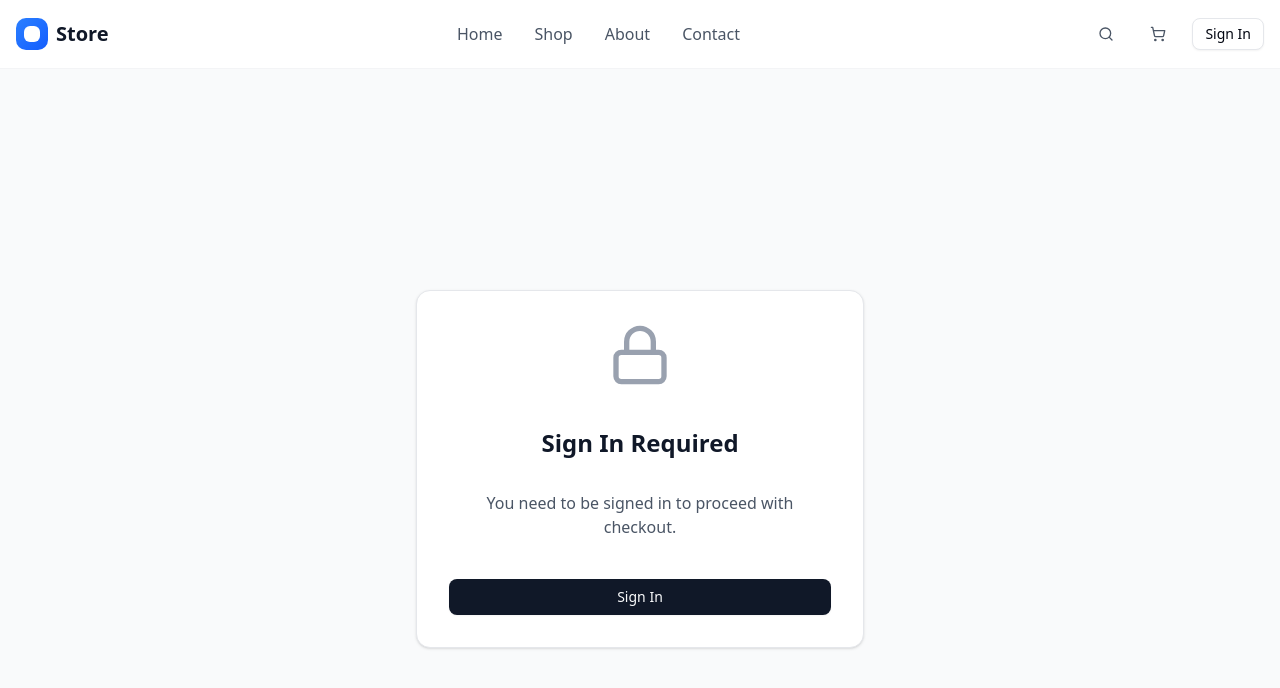
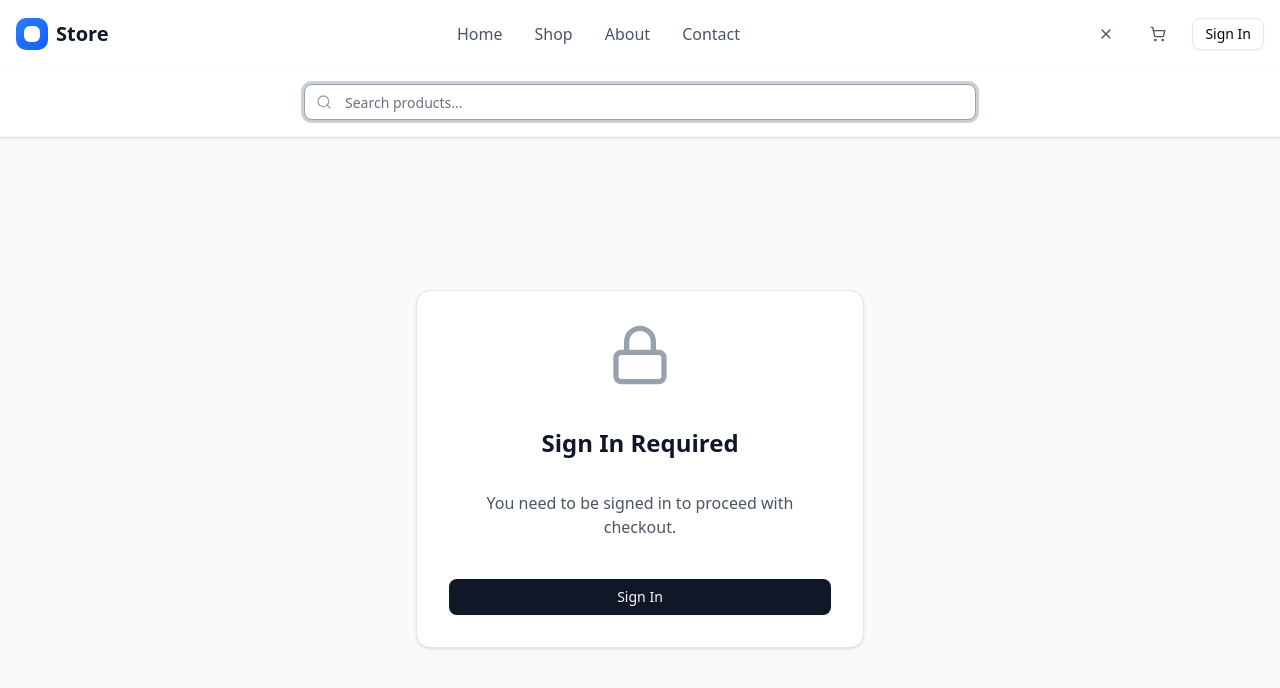
Before and after one commit to Moin-A/storefront, a Next.js app: page /checkout in a window 1280 px wide. Both pictures are taken after a click on the button 1106 px from the left and 34 px from the top of the page. Shown: the top 688 px of the page. Built offline with nearby package versions, Linux system fonts and the light colour scheme.

Commit message:
aded a search bar in homepage

```diff
--- a/components/Header.tsx
+++ b/components/Header.tsx
@@ -1,15 +1,20 @@
 'use client';
 
+import { useState } from "react";
 import { Button } from "./ui/button";
-import { Search, ShoppingCart, User } from "lucide-react";
+import { Search, ShoppingCart, User, X } from "lucide-react";
 import Link from "next/link";
 import { useCartStore } from "../app/store/useCartStore";
 import { useUserStore } from "../app/store/userStore";
+import { Input } from "./ui/input";
+import { motion, AnimatePresence } from "framer-motion";
 
 export default function Header() {
   const cart = useCartStore((state) => state.cart);
   const itemCount = cart?.item_count || 0;
   const { isAuthenticated, user } = useUserStore();
+  const [isSearchOpen, setIsSearchOpen] = useState(false);
+  const [searchQuery, setSearchQuery] = useState("");
 
   return (
     <header className="bg-white border-b border-gray-100 sticky top-0 z-50">
@@ -41,8 +46,13 @@ export default function Header() {
 
           {/* Actions */}
           <div className="flex items-center gap-4">
-            <Button variant="ghost" size="icon" className="text-gray-600 hover:text-blue-600">
-              <Search className="h-5 w-5" />
+            <Button
+              variant="ghost"
+              size="icon"
+              className="text-gray-600 hover:text-blue-600"
+              onClick={() => setIsSearchOpen(!isSearchOpen)}
+            >
+              {isSearchOpen ? <X className="h-5 w-5" /> : <Search className="h-5 w-5" />}
             </Button>
             <Link href="/cart">
               <Button variant="ghost" size="icon" className="text-gray-600 hover:text-blue-600 relative">
@@ -70,6 +80,32 @@ export default function Header() {
           </div>
         </div>
       </div>
+
+      {/* Search Bar Overlay */}
+      <AnimatePresence>
+        {isSearchOpen && (
+          <motion.div
+            initial={{ height: 0, opacity: 0 }}
+            animate={{ height: "auto", opacity: 1 }}
+            exit={{ height: 0, opacity: 0 }}
+            transition={{ duration: 0.3, ease: "easeInOut" }}
+            className="absolute left-0 top-full w-full bg-white border-b border-gray-100 shadow-sm overflow-hidden"
+          >
+            <div className="p-4">
+              <div className="container mx-auto max-w-2xl relative">
+                <Search className="absolute left-3 top-1/2 -translate-y-1/2 h-4 w-4 text-gray-400" />
+                <Input
+                  className="w-full pl-10 bg-gray-50 border-gray-200 focus:bg-white transition-colors"
+                  placeholder="Search products..."
+                  value={searchQuery}
+                  onChange={(e) => setSearchQuery(e.target.value)}
+                  autoFocus
+                />
+              </div>
+            </div>
+          </motion.div>
+        )}
+      </AnimatePresence>
     </header>
   );
 }
```
